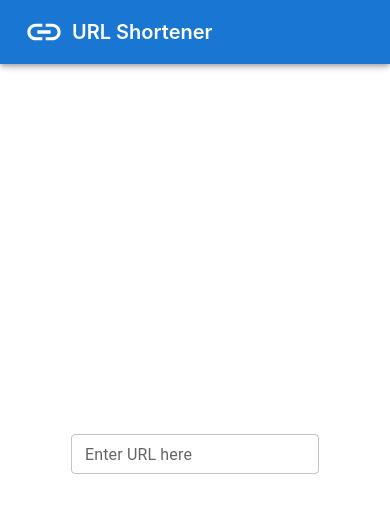
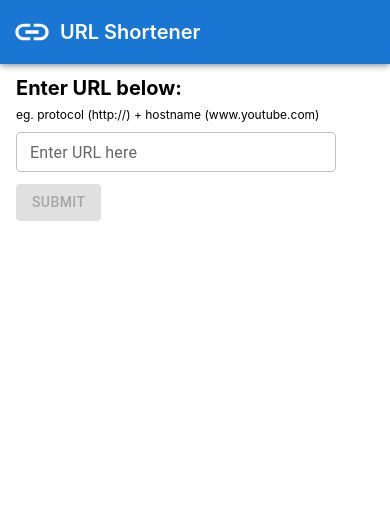
Before and after one commit to brygoh/url-shortener, a Next.js app: page / in a window 390 px wide. Shown: the top 512 px of the page. Built offline with nearby package versions, Linux system fonts and the light colour scheme.

Commit message:
client is up

```diff
--- a/package.json
+++ b/package.json
@@ -14,6 +14,7 @@
     "@emotion/styled": "^11.10.4",
     "@mui/icons-material": "^5.10.3",
     "@mui/material": "^5.10.5",
+    "axios": "^0.27.2",
     "next": "^12.3.0",
     "react": "^18.2.0",
     "react-dom": "^18.2.0"
--- a/pages/_app.js
+++ b/pages/_app.js
@@ -1,4 +1,5 @@
 import '../styles/globals.css'
+import '../styles/index.css';
 
 function MyApp({ Component, pageProps }) {
   return (<Component {...pageProps} />);
--- a/pages/index.js
+++ b/pages/index.js
@@ -1,43 +1,76 @@
 import React, { useState } from 'react';
-import { AppBar, TextField } from '@mui/material';
+import { AppBar, Button, TextField, Alert, AlertTitle } from '@mui/material';
 import { Link } from '@mui/icons-material';
 import { Container } from '@mui/system';
+import axios from 'axios';
 
 export default function Home() {
+  const [error, setError] = useState();
+  const [shorten, setShorten] = useState();
   const [url, setUrl] = useState('');
+
+  const regexCheck = (value) => {
+    const expression = /https?:\/\/(www\.)?[-a-zA-Z0-9@:%._\+~#=]{1,256}\.[a-zA-Z0-9()]{1,6}\b([-a-zA-Z0-9()@:%_\+.~#?&//=]*)/
+    if (value.match(expression)) return true
+    return false
+  }
+
+  const publishURL = (value) => {
+    if (regexCheck(value)) {
+      setShorten()
+      setError()
+      axios.post('http://localhost:5000/url/publish', {actualURL: value})
+      .then(res => {
+        setShorten(res.data.shortURL)
+        console.log('here')
+      })
+      .catch(err => console.log(err))
+    } else {
+      setShorten()
+      setError('URL is wrongly formatted! ')
+    }
+  }
 
   return (
     <>
-      <AppBar
-        color="primary"
-        sx={{
-          minWidth: '320px',
-          height: '64px',
-          padding: '12px 24px',
-          display: 'flex',
-          justifyContent: 'center',
-        }}>
-        <span
-          style={{
-            height: '100%',
-            fontSize: '20px',
-            fontWeight: '600',
-            display: 'flex',
-            flexDirection: 'row',
-            alignItems: 'center',
-          }}>
-          <Link style={{ fontSize: '40px', marginRight: '8px' }} />URL Shortener
+      <AppBar className='index-appbar' color="primary">
+        <span className='index-appbar-title'>
+          <Link style={{ fontSize: '40px', marginRight: '8px' }} />
+          URL Shortener
         </span>
       </AppBar>
-      <Container sx={{ marginTop: '64px', display: 'flex', justifyContent: 'center', alignItems: 'center', height: `calc(100vh - 64px)` }} maxWidth="lg">
+      <Container className='index-container' maxWidth="lg">
+        <span className='index-textfield' style={{fontSize: '20px'}}>
+          <b>Enter URL below:</b><br/>
+          <span style={{fontSize: '12px'}}>eg. protocol (http://) + hostname (www.youtube.com)</span>
+        </span>
         <TextField
+          className='index-textfield'
           id="outlined-basic"
           label="Enter URL here"
           variant="outlined"
           defaultValue={url}
           size="small"
           onChange={(e) => setUrl(e.target.value)}
+          onKeyDown={(e) => {if (e.code === 'Enter') publishURL(url)}}
+          sx={{marginTop: '8px'}}
         />
+        <span className='index-textfield' style={{fontSize: '12px', color:'red'}}>{error}</span>
+        <Button
+          sx={{marginTop: '12px'}}
+          variant="contained"
+          disabled={url === ''}
+          onClick={() => publishURL(url)}
+        >Submit</Button>
+        {shorten ?
+        <Alert severity="success" className='index-success'>
+          <AlertTitle>Success</AlertTitle>
+          This is a success alert —
+          <strong>
+            <a href={shorten} target="_blank" rel="noopener noreferrer">click here </a>
+          </strong>
+          for shortened link
+        </Alert> : null}
       </Container>
     </>
   );
--- /dev/null
+++ b/styles/index.css
@@ -0,0 +1,52 @@
+.index-appbar {
+  min-width: 320px;
+  height: 64px;
+  padding: 12px 24px;
+  display: flex;
+  justify-content: center;
+  box-sizing: border-box;
+}
+
+.index-appbar-title {
+  height: 100%;
+  font-size: 20px;
+  font-weight: 600;
+  display: flex;
+  flex-direction: row;
+  align-items: center;
+}
+
+.index-container {
+  margin-top: 64px;
+  display: flex;
+  justify-content: center;
+  align-items: center;
+  height: calc(100vh - 64px);
+  min-width: 320px;
+  padding: 12px 24px;
+  box-sizing: border-box;
+  flex-direction: column;
+  position: relative;
+}
+
+.index-textfield {
+  width: 100%;
+  max-width: 320px;
+  /* margin-bottom: 12px; */
+}
+
+.index-success {
+  position: absolute;
+  top: 50px;
+  max-width: 300px;
+}
+
+@media screen and (max-width: 480px) {
+  .index-appbar {
+    padding: 12px 12px;
+  }
+
+  .index-container {
+    padding: 12px 12px;
+  }
+}
```
Also changed, not shown: utils/api.js (added), 2 other files (tests, documents, lock files or other folders).
